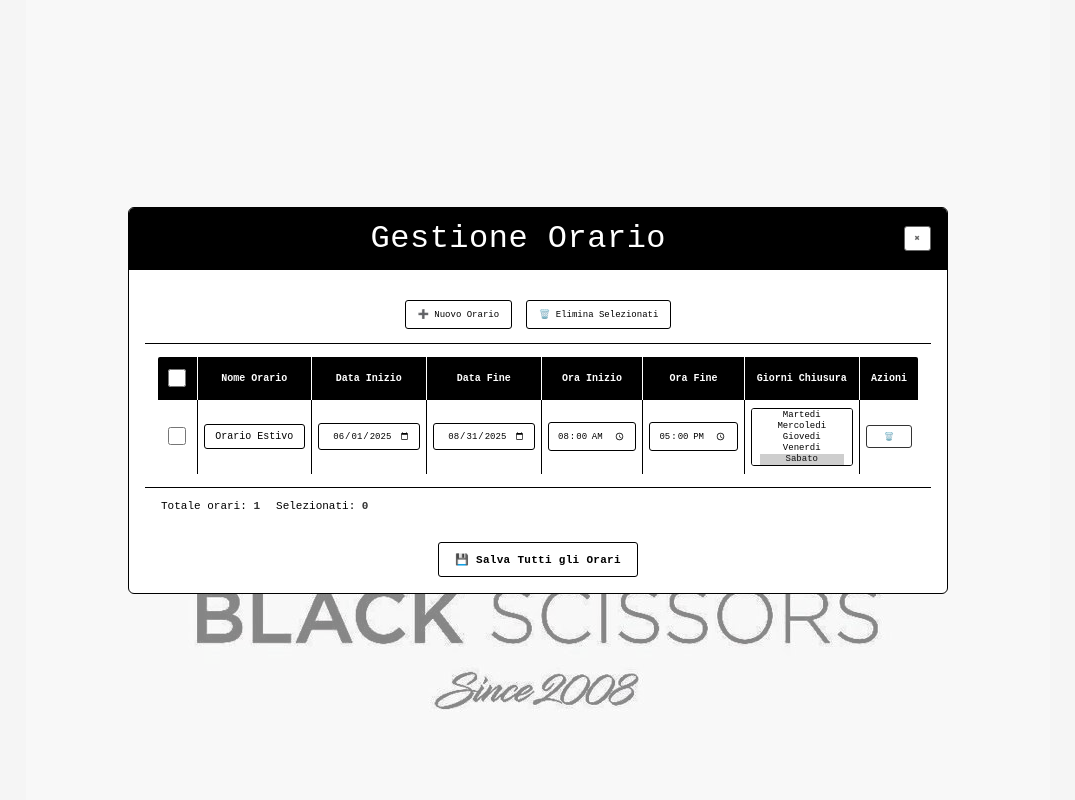
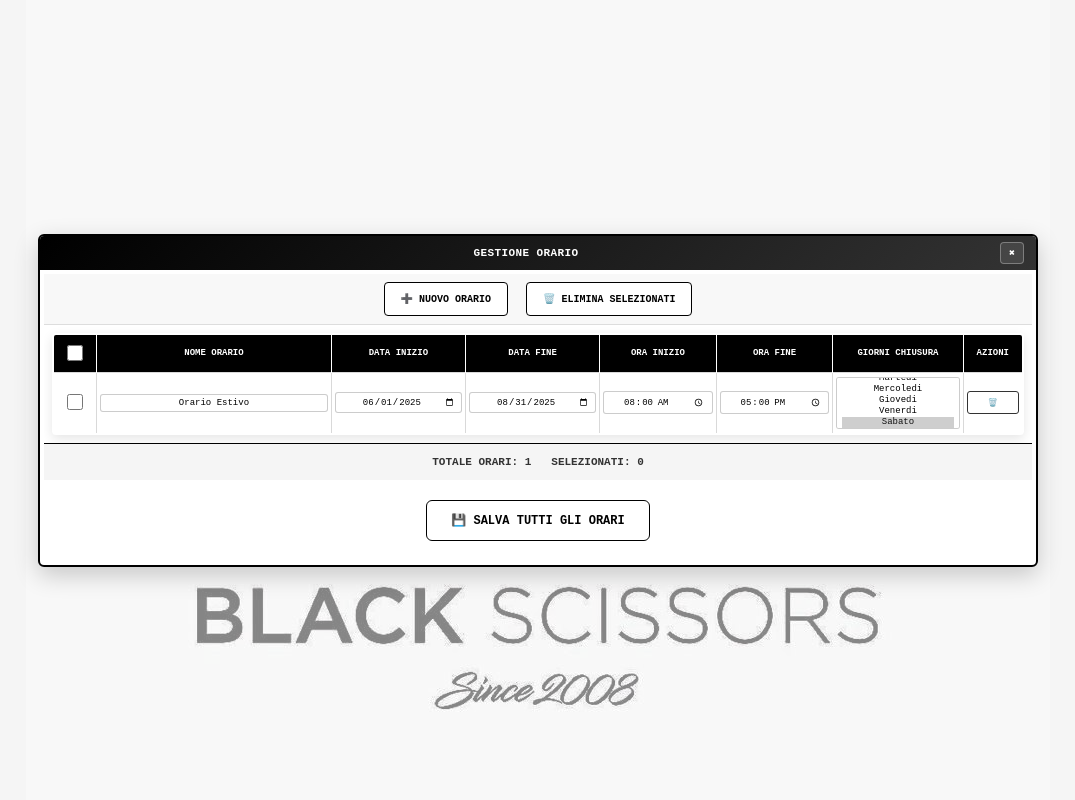
Before and after one commit to lmichael1996/agenda, a PHP site: page /public/popup/schedule.php in a window 1280 px wide. Shown: the whole page, without its empty margins (102-1177 px from the left). Run offline with PHP 8.4, Linux system fonts and the light colour scheme; the visitor is signed in with stand-in values (Sample User, id 1).

Commit message:
Improve schedule popup interface: simplified CSS, added white borders, enhanced spacing and modern styling

```diff
--- a/public/popup/schedule.php
+++ b/public/popup/schedule.php
@@ -38,16 +38,6 @@ $sampleSchedules = [
     <meta name="viewport" content="width=device-width, initial-scale=1.0">
     <title>Gestione Orari - Agenda</title>
     <style>
-        :root {
-            --primary-color: #000;
-            --bg-color: #fff;
-            --gray-medium: #ccc;
-            --gray-dark: #666;
-            --gray-darker: #333;
-            --border-radius: 6px;
-            --border-radius-small: 3px;
-        }
-
         * { font-family: 'Courier New', monospace; box-sizing: border-box; }
 
         body {
@@ -55,7 +45,7 @@ $sampleSchedules = [
             padding: 0;
             background: #f5f5f5 url('../../assets/images/background.png') center center no-repeat fixed;
             background-size: auto;
-            color: var(--primary-color);
+            color: #000;
             display: flex;
             align-items: center;
             justify-content: center;
@@ -63,119 +53,127 @@ $sampleSchedules = [
         }
 
         .popup-window-container {
-            max-width: 820px;
-            width: min(88vw, 100%);
-            background: var(--bg-color);
-            border: 1px solid black;
-            border-radius: var(--border-radius);
+            max-width: 1000px;
+            width: min(95vw, 100%);
+            background: #fff;
+            border: 2px solid #000;
+            border-radius: 6px;
             overflow: hidden;
+            box-shadow: 0 8px 24px rgba(0,0,0,0.2);
         }
 
         .window-header {
-            background: var(--primary-color);
-            color: var(--bg-color);
-            padding: 12px 16px;
+            background: linear-gradient(135deg, #000 0%, #333 100%);
+            color: #fff;
+            padding: 6px 12px;
             display: flex;
             align-items: center;
-            gap: 12px;
-            border-bottom: 1px solid black;
+            justify-content: space-between;
+            font-size: 11px;
+            font-weight: 600;
+            text-transform: uppercase;
+            letter-spacing: 0.4px;
         }
 
-        .window-title {
+        .header-title {
             flex: 1;
             text-align: center;
             margin: 0;
-            font: normal 15px/1.2 inherit;
-            letter-spacing: 0.5px;
+        }
+
+        button {
+            background: #fff;
+            color: #000;
+            border: 1px solid #000;
+            border-radius: 3px;
+            cursor: pointer;
+            font: inherit;
             font-weight: 500;
         }
 
-        button {
-            background: var(--bg-color);
-            color: var(--primary-color);
-            border: 1px solid var(--primary-color);
-            border-radius: var(--border-radius-small);
-            cursor: pointer;
-            transition: var(--transition);
-            font: inherit;
-            font-weight: 500;
-            position: relative;
-            overflow: hidden;
-        }
-
         button:hover {
-            background: var(--primary-color);
-            color: var(--bg-color);
+            background: #000;
+            color: #fff;
         }
 
         .close-btn {
-            padding: 6px 10px;
-            font-size: 9px;
-            border-color: var(--gray-dark);
-            color: var(--gray-dark);
+            padding: 4px 8px;
+            font-size: 10px;
+            border: 1px solid rgba(255,255,255,0.3);
+            background: rgba(255,255,255,0.1);
+            color: #fff;
+            border-radius: 4px;
+            transition: all 0.2s ease;
+            font-weight: bold;
         }
 
         .close-btn:hover {
-            background: var(--gray-dark);
-            color: var(--bg-color);
+            background: rgba(255,255,255,0.2);
+            border-color: rgba(255,255,255,0.5);
+            color: #fff;
+            transform: scale(1.05);
         }
 
         .toolbar-btn {
-            padding: 8px 12px;
-            font-size: 9px;
-            margin: 0 2px;
-            box-shadow: var(--shadow);
+            padding: 10px 16px;
+            font-size: 10px;
+            margin: 0 3px;
+            font-weight: 600;
+            border-radius: 4px;
+            text-transform: uppercase;
         }
 
         .action-btn {
             padding: 6px 8px;
             font-size: 8px;
             width: 100%;
-            border-color: var(--gray-darker);
+            border-color: #333;
         }
 
         .save-btn {
-            padding: 10px 16px;
-            font-size: 11px;
-            font-weight: 600;
-            letter-spacing: 0.3px;
-            box-shadow: var(--shadow);
+            padding: 12px 24px;
+            font-size: 12px;
+            font-weight: 700;
+            border-radius: 6px;
+            text-transform: uppercase;
         }
 
         .schedules-toolbar {
             display: flex;
-            gap: 10px;
-            padding: 14px 16px;
-            background: var(--gray-light);
-            border-bottom: 1px solid var(--primary-color);
+            gap: 12px;
+            padding: 8px 16px;
+            background: #f8f8f8;
             justify-content: center;
+            border-bottom: 1px solid #ddd;
         }
 
         .schedules-table-container {
-            padding: 12px;
+            padding: 8px;
             overflow-x: auto;
-            background: var(--bg-color);
-            border-radius: 0 0 var(--border-radius) var(--border-radius);
+            background: #fff;
+            border-radius: 0 0 6px 6px;
         }
 
         .excel-table {
             width: 100%;
             border-collapse: collapse;
-            min-width: 340px;
-            border: 1px solid black;
-            border-radius: var(--border-radius-small);
+            min-width: 280px;
+            border: 2px solid #000;
+            border-radius: 4px;
             overflow: hidden;
-            background: var(--bg-color);
+            background: #fff;
+            box-shadow: 0 4px 12px rgba(0,0,0,0.1);
         }
 
         .excel-table th {
-            background: var(--primary-color);
-            color: var(--bg-color);
-            padding: 10px 6px;
-            font-size: 10px;
+            background: #000;
+            color: #fff;
+            padding: 8px 6px;
+            font-size: 9px;
             text-align: center;
-            border-right: 1px solid white;
-            font-weight: 600;
+            border-right: 1px solid #fff;
+            font-weight: 700;
+            text-transform: uppercase;
         }
 
         .excel-table th:last-child {
@@ -183,15 +181,14 @@ $sampleSchedules = [
         }
 
         .excel-table td {
-            padding: 8px 6px;
+            padding: 4px 3px;
             font-size: 9px;
-            border-bottom: 1px solid var(--primary-color);
-            border-right: 1px solid var(--primary-color);
+            border: 1px solid rgba(0,0,0,0.15);
             text-align: center;
             vertical-align: middle;
-            height: 32px;
-            background: var(--bg-color);
-            position: relative;
+            height: 28px;
+            background: #fff;
+            transition: all 0.15s ease;
         }
 
         .excel-table td:last-child {
@@ -199,70 +196,90 @@ $sampleSchedules = [
         }
 
         .excel-table tr:nth-child(even) td {
-            background: rgba(0,0,0,0.02);
+            background: rgba(0,0,0,0.03);
         }
 
         .excel-table tr:hover td {
-            background: rgba(0,0,0,0.04) !important;
+            background: rgba(0,0,0,0.06) !important;
         }
 
         .cell-input, .closure-days-select {
             width: 100%;
-            padding: 6px 8px;
-            border: 1px solid black;
-            border-radius: var(--border-radius-small);
+            padding: 3px 5px;
+            border: 1px solid rgba(0,0,0,0.2);
+            border-radius: 3px;
             text-align: center;
             font-size: 9px;
-            background: var(--bg-color);
+            background: #fff;
             font-family: inherit;
+            transition: all 0.2s ease;
         }
 
         .cell-input:focus, .closure-days-select:focus {
-            border-color: var(--primary-color);
-            border-width: 3px;
+            border-color: black;
+            border-width: 2px;
             outline: none;
-            background: rgba(0,0,0,0.02);
-            box-shadow: var(--shadow-focus), inset 0 1px 2px rgba(0,0,0,0.05), 0 0 0 1px var(--bg-color);
-            transform: scale(1.02);
+            background: rgba(0,0,0,0.03);
+            box-shadow: 0 0 0 2px rgba(0,0,0,0.1);
         }
 
         .cell-input:hover, .closure-days-select:hover {
-            border-color: var(--gray-darker);
+            border-color: #333;
             background: rgba(0,0,0,0.01);
         }
 
-        input[type="text"].cell-input { font-size: 10px; font-weight: 500; }
+        input[type="text"].cell-input { font-size: 9px; font-weight: 500; }
+
+        .name-col input[type="text"] {
+            font-size: 11px;
+            font-weight: 700;
+            text-align: left;
+            padding-left: 6px;
+            height: 24px;
+        }
+
         input[type="checkbox"] {
-            width: 18px;
-            height: 18px;
+            width: 16px;
+            height: 16px;
             margin: 2px;
-            border-radius: var(--border-radius-small);
-            border: 1px solid black;
+            border-radius: 2px;
+            border: 1px solid rgba(0,0,0,0.3);
+            transition: all 0.2s ease;
+        }
+
+        input[type="checkbox"]:hover {
+            border-color: black;
+            transform: scale(1.1);
+        }
+
+        input[type="checkbox"]:checked {
+            background: black;
+            border-color: black;
         }
 
         /* Column widths using CSS Grid approach */
-        .select-col { width: 40px; }
-        .name-col { width: 120px; }
-        .start-date-col, .end-date-col { width: 100px; }
-        .start-time-col, .end-time-col { width: 80px; }
-        .closure-days-col { width: 120px; }
-        .actions-col { width: 60px; }
-
-
+        .select-col { width: 30px; }
+        .name-col { width: 180px; }
+        .start-date-col, .end-date-col { width: 85px; }
+        .start-time-col, .end-time-col { width: 65px; }
+        .closure-days-col { width: 100px; }
+        .actions-col { width: 45px; }
 
         .schedules-stats {
-            padding: 12px 16px;
+            padding: 12px 20px;
             font-size: 11px;
             display: flex;
-            gap: 16px;
-            background: var(--bg-color);
-            border-top: 1px solid black;
-            color: var(--primary-color);
-            font-weight: 500;
+            gap: 20px;
+            background: #f5f5f5;
+            border-top: 1px solid #000;
+            color: #333;
+            font-weight: 600;
+            justify-content: center;
+            text-transform: uppercase;
         }
 
         .schedules-stats strong {
-            color: var(--gray-darker);
+            color: #333;
             font-weight: 600;
         }
 
@@ -287,11 +304,11 @@ $sampleSchedules = [
 
     <div class="popup-window-container">
         <div class="window-header">
-            <h1 class="window-title">Gestione Orario</h1>
+            <span class="header-title">Gestione Orario</span>
             <button class="close-btn" onclick="window.close()" title="Chiudi finestra">✖</button>
         </div>
 
-        <div class="calendar-body" style="padding:16px;">
+        <div class="calendar-body" style="padding:4px;">
             <div class="schedules-section">
 
                 <div class="schedules-toolbar">
@@ -345,7 +362,7 @@ $sampleSchedules = [
                     <span>Selezionati: <strong id="selected-schedules">0</strong></span>
                 </div>
 
-                <div style="margin-top:18px; text-align:center;">
+                <div style="margin-top:20px; margin-bottom:20px; text-align:center;">
                     <button id="save-all-btn" class="save-btn">💾 Salva Tutti gli Orari</button>
                 </div>
 
```
Also changed, not shown: assets/css/top-header.css (+6 -3 lines), assets/css/week-calendar.css (+10 -1 lines).
